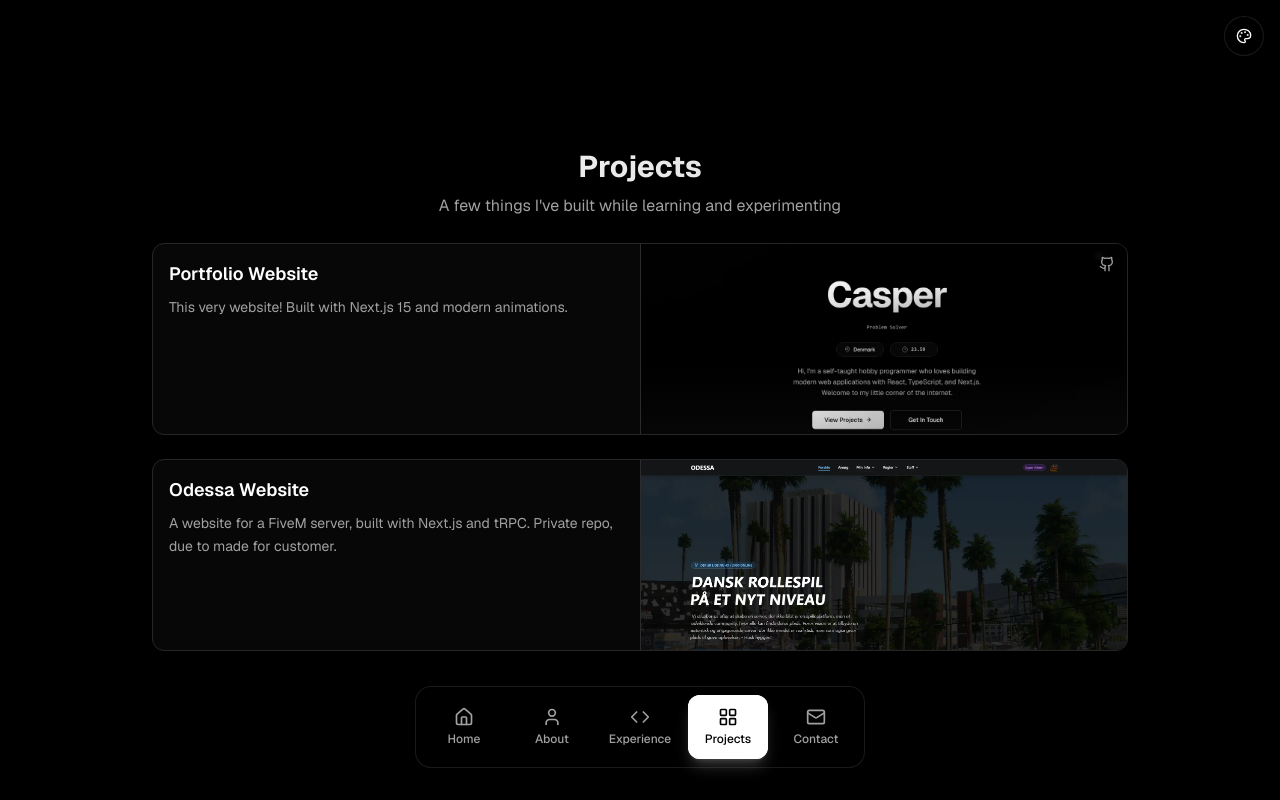
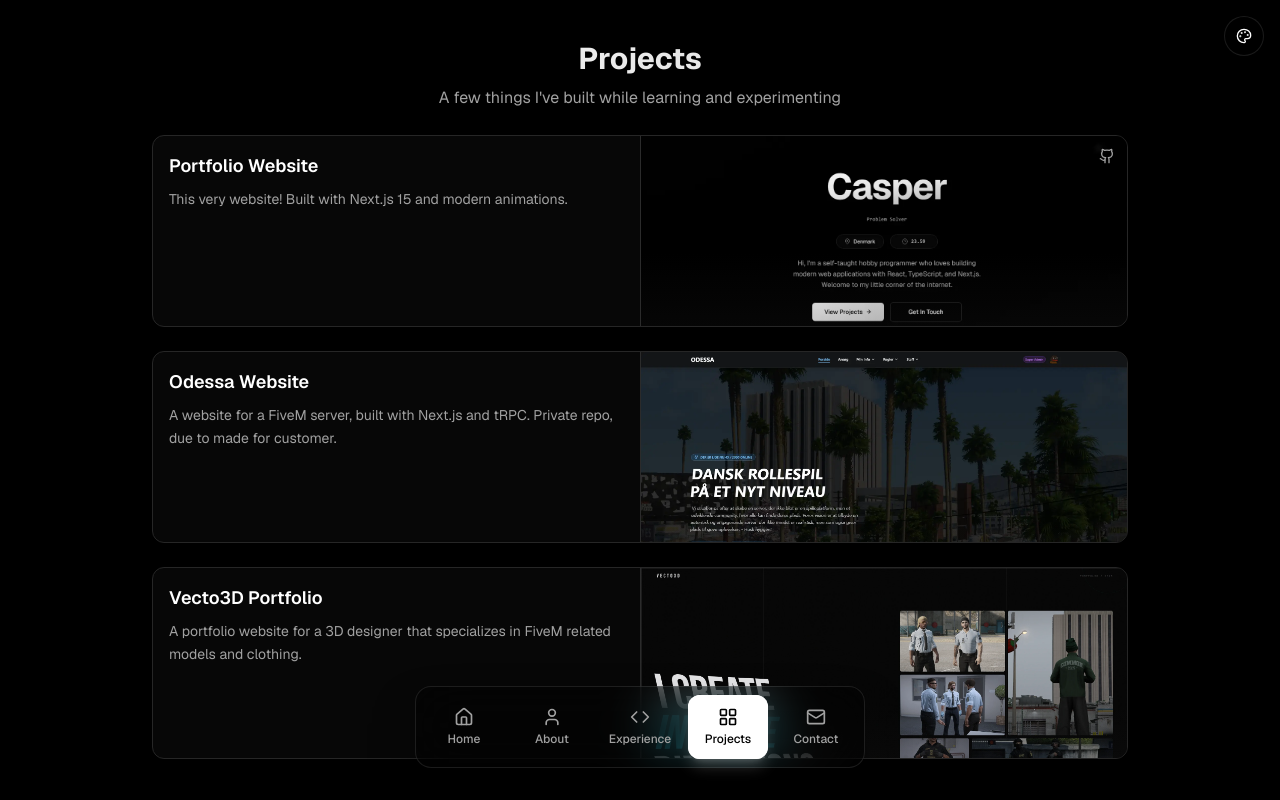
Before and after one commit to Capper-Dev/casper.dev, a Next.js app: page /projects in a window 1280 px wide. Built offline with nearby package versions, Linux system fonts and the light colour scheme.

Commit message:
Add Vecto3D project and use siteContent
Add a new Vecto3D portfolio entry to siteContent and include its image asset. Update ProjectsPageClient to import projects from siteContent instead of using a hardcoded array, centralizing project data for easier maintenance.

```diff
--- a/src/app/projects/ProjectsPageClient.tsx
+++ b/src/app/projects/ProjectsPageClient.tsx
@@ -8,29 +8,10 @@ import { useState } from "react";
 import { NoirProjects } from "@/components/designs/noir/NoirProjects";
 import { TerminalProjects } from "@/components/designs/terminal/TerminalProjects";
 import { PageTransition } from "@/components/layout/PageTransition";
+import { siteContent } from "@/lib/content";
 import { useDesign } from "@/lib/design-context";
 
-const projects = [
-	{
-		title: "Portfolio Website",
-		description:
-			"This very website! Built with Next.js 15 and modern animations.",
-		tech: ["Next.js", "TypeScript", "Tailwind", "Framer Motion"],
-		github: "https://github.com/Capper-Dev/casper.dev",
-		image: "/images/portfolio.webp",
-		isPrivate: false,
-	},
-	{
-		title: "Odessa Website",
-		description:
-			"A website for a FiveM server, built with Next.js and tRPC. Private repo, due to made for customer.",
-		tech: ["Next.js", "TypeScript", "tRPC", "Supabase", "Tailwind"],
-		github: "https://github.com/Capper-Dev",
-		image: "/images/odwebsite.webp",
-		demo: "https://odessarp.com",
-		isPrivate: true,
-	},
-];
+const { projects } = siteContent;
 
 const containerVariants = {
 	hidden: { opacity: 0 },
--- a/src/lib/content.ts
+++ b/src/lib/content.ts
@@ -140,6 +140,16 @@ export const siteContent = {
 			demo: "https://odessarp.com",
 			isPrivate: true,
 		},
+		{
+			title: "Vecto3D Portfolio",
+			description:
+				"A portfolio website for a 3D designer that specializes in FiveM related models and clothing.",
+			tech: ["Next.js", "TypeScript", "tRPC", "Supabase", "Tailwind"],
+			github: "https://github.com/Capper-Dev",
+			image: "/images/vecto3d.webp",
+			demo: "https://vecto3d.dk",
+			isPrivate: true,
+		},
 	],
 
 	contacts: [
```
Also changed, not shown: public/images/vecto3d.webp (added).
